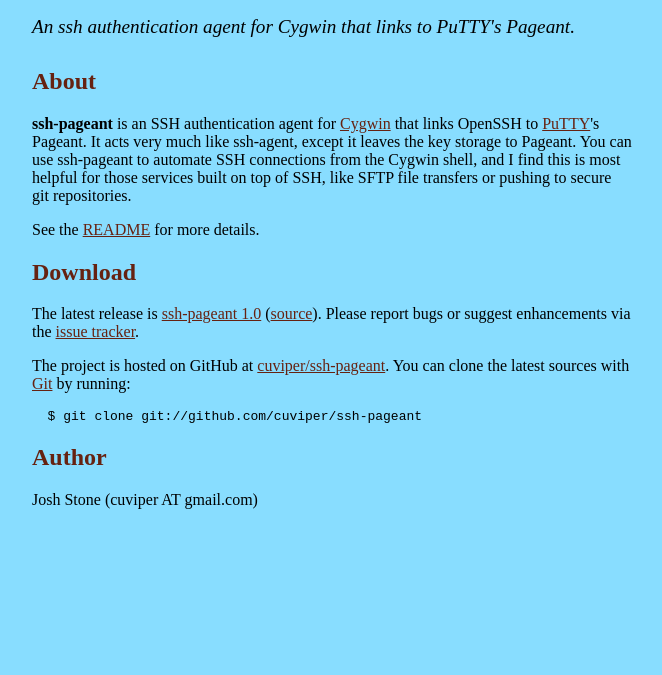
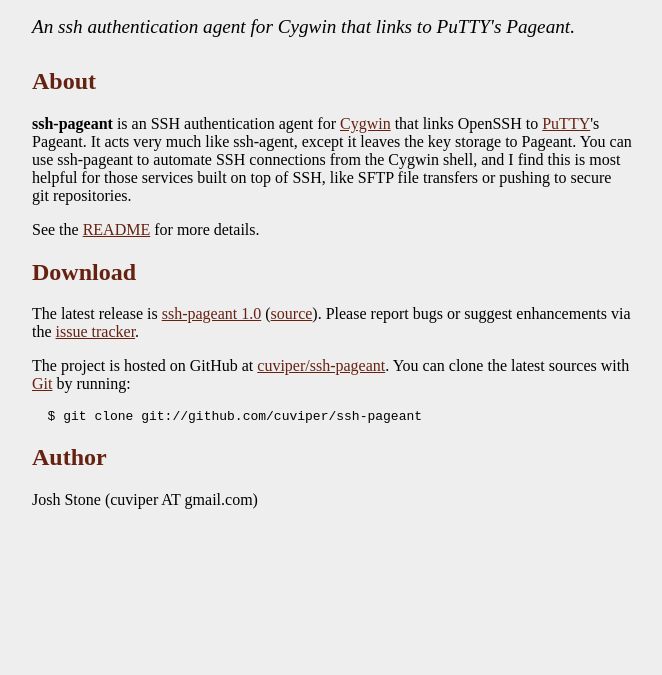
Before and after one commit to cuviper/ssh-pageant, a plain HTML site: page index.html in a window 1280 px wide. Shown: the part 125-800 px from the top of the page, without its empty margins (308-970 px from the left). Drawn offline with Linux system fonts and the light colour scheme.

Commit message:
Change the background to light gray
The blue was just too much...

```diff
--- a/index.html
+++ b/index.html
@@ -10,7 +10,7 @@
   <style type="text/css">
     body {
       margin-top: 1.0em;
-      background-color: #8df;
+      background-color: #eee;
       font-family: "Helvetica,Arial,FreeSans";
       color: #000;
     }
```
